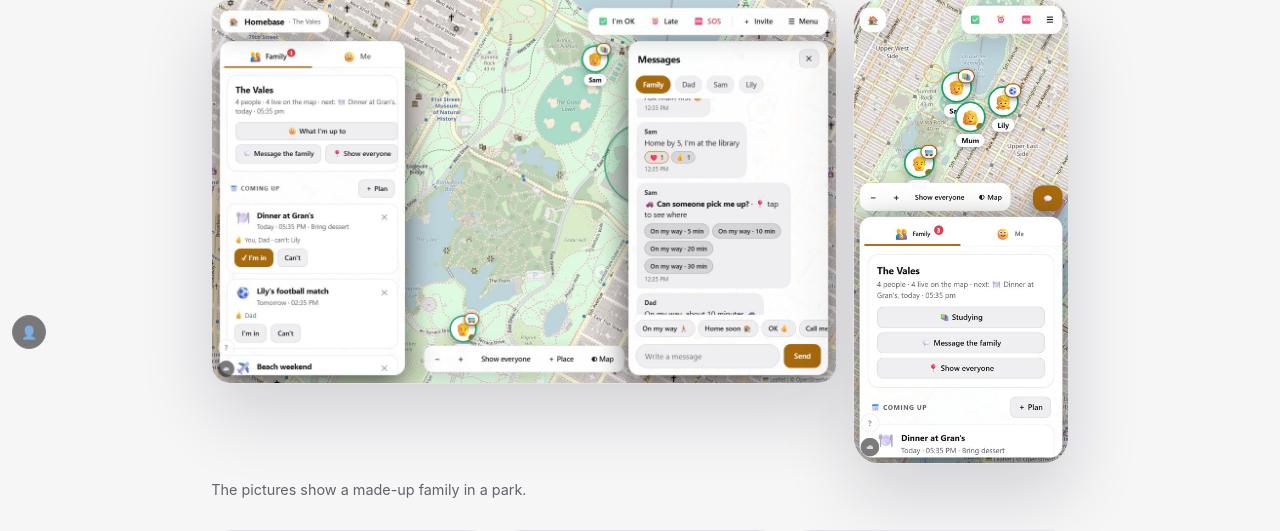
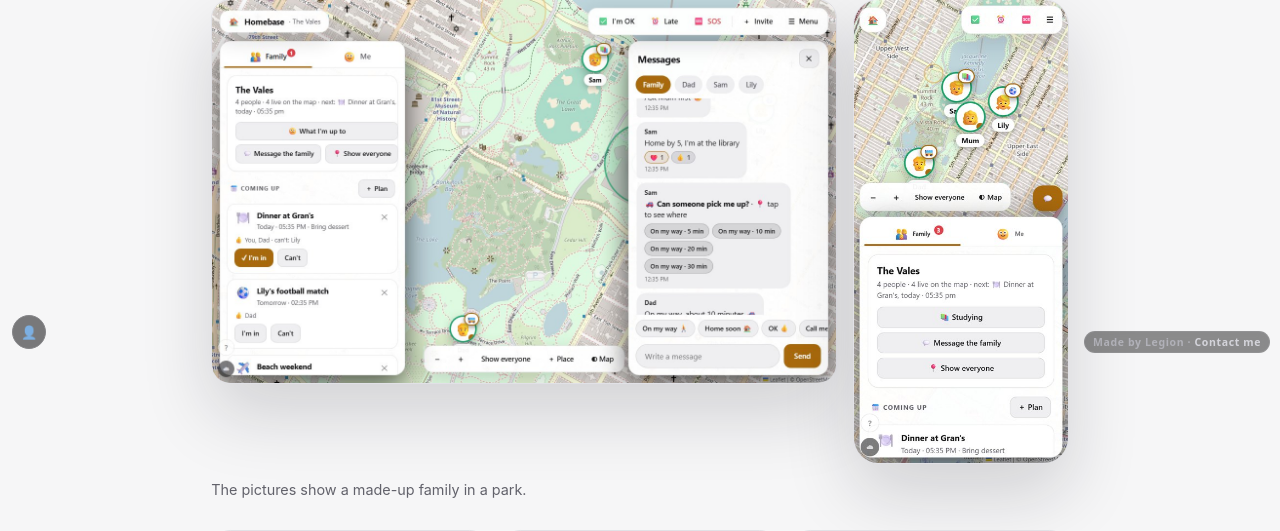
Before and after one commit to awsaalibdeh-a11y/homebase, a Flask app: page / in a window 1280 px wide. Shown: the part 439-970 px from the top of the page. Run offline with Flask 3, Linux system fonts and the light colour scheme.

Commit message:
Credit: Made by Legion, contact Awsaa-Legion@proton.me
Co-Authored-By: Claude Opus 5.5 <noreply@anthropic.com>

```diff
--- a/static/hub.js
+++ b/static/hub.js
@@ -48,6 +48,10 @@
   @keyframes hubFlip{to{transform:rotate(180deg)}}@keyframes hubShake{0%,100%{transform:translateX(0)}25%{transform:translateX(-8px)}75%{transform:translateX(8px)}}
   @keyframes hubHue{to{filter:hue-rotate(360deg)}}@keyframes hubSpin{to{transform:rotate(360deg)}}@keyframes hubFall{to{transform:translateY(110vh) rotate(540deg)}}
   @keyframes hubDisco{0%{background:#f0b429}33%{background:#3dd49b}66%{background:#5b93ff}100%{background:#ff6b74}}
+  .hub-credit{position:fixed;right:10px;bottom:calc(8px + env(safe-area-inset-bottom,0px));z-index:2147481000;text-decoration:none;font:600 10.5px/1 system-ui,-apple-system,Segoe UI,sans-serif;letter-spacing:.06em;color:#9a9aa3;background:rgba(14,14,16,.62);border:1px solid rgba(255,255,255,.08);padding:5px 8px;border-radius:999px;opacity:.75;backdrop-filter:blur(6px)}
+  .hub-credit u{text-decoration:none;color:#c9c9d1}.hub-credit:hover,.hub-credit:focus-visible{opacity:1;color:#ececf0}
+  .hub-credit.l{right:auto;left:54px}.hub-credit.t{bottom:auto;top:calc(8px + env(safe-area-inset-top,0px))}
+  @media print{.hub-credit{display:none}}
   .hub-fall{position:fixed;top:-30px;z-index:2147483050;pointer-events:none;animation:hubFall linear forwards}
   @media (prefers-reduced-motion:reduce){.hub-fall{display:none}}`;
   const style = document.createElement("style"); style.textContent = css; document.head.append(style);
@@ -107,18 +111,18 @@
   function form(view) {
     const f = (id, type, ph, extra = "") => `<input class="hub-in" id="${id}" type="${type}" placeholder="${ph}" ${extra}>`;
     const notice = `<p class="hub-small">The site owner can see the email you sign up with, never your password.</p>`;
-    if (view === "up") return `<h3>Create your account</h3><p>One account for every app by Awsaa.</p>${f("hubE", "email", "Email", 'autocomplete="email"')}${f("hubP", "password", "Password (8+ characters)", 'autocomplete="new-password"')}<button id="hubGo">Create account</button><div class="err" id="hubErr" role="alert"></div><p class="hub-links"><a href="#" data-v="in">I already have an account</a></p>${notice}`;
+    if (view === "up") return `<h3>Create your account</h3><p>One account for every app by Legion.</p>${f("hubE", "email", "Email", 'autocomplete="email"')}${f("hubP", "password", "Password (8+ characters)", 'autocomplete="new-password"')}<button id="hubGo">Create account</button><div class="err" id="hubErr" role="alert"></div><p class="hub-links"><a href="#" data-v="in">I already have an account</a></p>${notice}`;
     if (view === "forgot") return `<h3>Forgot your password?</h3><p>Your request goes to the owner. Once they approve it you can set a new password right here.</p>${f("hubE", "email", "Your account's email", 'autocomplete="email"')}<button id="hubGo">Ask for a new password</button><div class="err" id="hubErr" role="alert"></div><p class="hub-links"><a href="#" data-v="in">Back to sign in</a></p>`;
     if (view === "wait") return `<h3>Waiting for the owner</h3><p>Your request <b id="hubCode2"></b> is with the owner. Keep this page open or come back later: when it's approved you can set a new password here.</p><div class="err" id="hubErr" role="alert"></div><button class="alt" id="hubCheck">Check again</button><p class="hub-links"><a href="#" data-v="cancel">Cancel the request</a></p>`;
     if (view === "newpw") return `<h3>Set a new password</h3><p>The owner approved your request.</p>${f("hubP", "password", "New password (8+ characters)", 'autocomplete="new-password"')}<button id="hubGo">Save and sign in</button><div class="err" id="hubErr" role="alert"></div>`;
     if (view === "code") return `<h3>Link with a code</h3><p>In Cramly open <b>Settings</b>, tap <b>Use Cramly on another device</b>, and type the 6 digits here.</p><input id="hubCode" inputmode="numeric" maxlength="6" placeholder="000000" aria-label="6 digit code"><button id="hubGo">Link</button><div class="err" id="hubErr" role="alert"></div><p class="hub-links"><a href="#" data-v="in">Sign in with email instead</a></p>`;
-    return `<h3>Sign in</h3><p>One account for every app by Awsaa.</p>${f("hubE", "email", "Email", 'autocomplete="email"')}${f("hubP", "password", "Password", 'autocomplete="current-password"')}<button id="hubGo">Sign in</button><div class="err" id="hubErr" role="alert"></div><p class="hub-links"><a href="#" data-v="up">Create an account</a> · <a href="#" data-v="forgot">Forgot password?</a> · <a href="#" data-v="code">Cramly code</a></p>`;
+    return `<h3>Sign in</h3><p>One account for every app by Legion.</p>${f("hubE", "email", "Email", 'autocomplete="email"')}${f("hubP", "password", "Password", 'autocomplete="current-password"')}<button id="hubGo">Sign in</button><div class="err" id="hubErr" role="alert"></div><p class="hub-links"><a href="#" data-v="up">Create an account</a> · <a href="#" data-v="forgot">Forgot password?</a> · <a href="#" data-v="code">Cramly code</a></p>`;
   }
   async function togglePanel(view) {
     if (box && !view) { box.remove(); box = null; return; }
     if (!box) { box = el("div", "hub-box"); box.setAttribute("role", "dialog"); document.body.append(box); }
     if (linked) {
-      box.innerHTML = `<h3>Signed in</h3><p><b>${esc(store.get("email") || who || "your account")}</b><br>The same account works in every app by Awsaa.</p><button class="alt" id="hubOut">Sign out here</button><p style="margin:10px 0 0;font-size:11px">Device id: ${esc(dev)}</p>`;
+      box.innerHTML = `<h3>Signed in</h3><p><b>${esc(store.get("email") || who || "your account")}</b><br>The same account works in every app by Legion.</p><button class="alt" id="hubOut">Sign out here</button><p style="margin:10px 0 0;font-size:11px">Device id: ${esc(dev)}</p>`;
       box.querySelector("#hubOut").onclick = () => { store.set("key", ""); store.set("email", ""); linked = false; who = ""; box.remove(); box = null; drawChip(); poll(); window.dispatchEvent(new CustomEvent("hub:account", { detail: { email: "" } })); };
       if (!store.get("email")) api("/api/uni/acct/me").then(j => { if (j.email) { store.set("email", j.email); const b = box && box.querySelector("p b"); if (b) b.textContent = j.email; } }).catch(() => { });
       return;
@@ -185,6 +189,16 @@
     } catch (e) { /* fail open: Cramly may be asleep */ }
     finally { busy = false; }
   }
-  const start = () => { drawChip(); poll(); setInterval(poll, 30000); document.addEventListener("visibilitychange", () => { if (!document.hidden) poll(); }); };
+  /* the credit on every app: "Made by Legion". A page can move it with data-credit="bl|br|tl|tr" on this script tag, or hide it with "none". */
+  const credit = () => {
+    if (!document.querySelector('meta[name="author"]')) { const m = document.createElement("meta"); m.name = "author"; m.content = "Legion"; document.head.append(m); }
+    const pos = (me && me.dataset.credit) || "br";
+    if (pos === "none" || document.querySelector(".hub-credit")) return;
+    const c = el("a", "hub-credit" + (pos[0] === "t" ? " t" : "") + (pos[1] === "l" ? " l" : ""), "Made by Legion · <u>Contact me</u>");
+    c.href = "mailto:Awsaa-Legion@proton.me"; c.title = "Awsaa-Legion@proton.me";
+    c.setAttribute("aria-label", "Made by Legion. Contact me: Awsaa-Legion@proton.me");
+    document.body.append(c);
+  };
+  const start = () => { credit(); drawChip(); poll(); setInterval(poll, 30000); document.addEventListener("visibilitychange", () => { if (!document.hidden) poll(); }); };
   if (document.body) start(); else addEventListener("DOMContentLoaded", start);
 })();
--- a/templates/index.html
+++ b/templates/index.html
@@ -113,7 +113,7 @@
   </ol>
   <p class="muted small">Installing from outside the Play Store: when Android asks, allow <code>Install unknown apps</code> for your browser. On Windows, if it says it protected your PC, press <b>More info</b>, then <b>Run anyway</b>.</p>
 
-  <footer>Made by Aws, with Claude's help. Built with ChatGPT Agent Builder and the OpenAI API.</footer>
+  <footer>Made by Legion, with Claude's help. Built with ChatGPT Agent Builder and the OpenAI API.</footer>
 </main>
 <script src="/static/hub.js" data-app="homebase" defer></script>
 </body>
--- a/templates/update.html
+++ b/templates/update.html
@@ -67,7 +67,7 @@
     {% endfor %}
   </div>
 
-  <footer>Made by Aws, with Claude's help.</footer>
+  <footer>Made by Legion, with Claude's help.</footer>
 </main>
 </body>
 </html>
```
